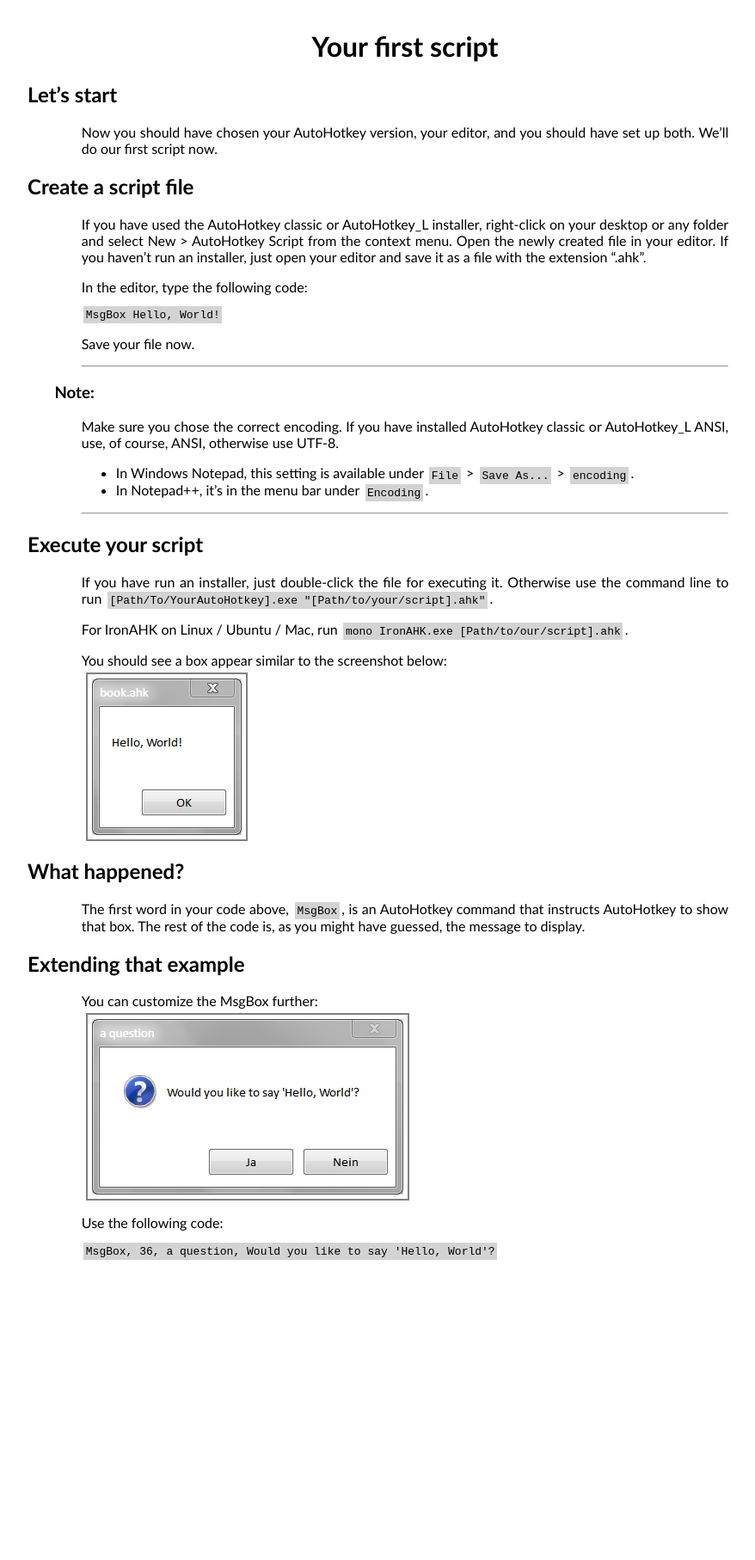
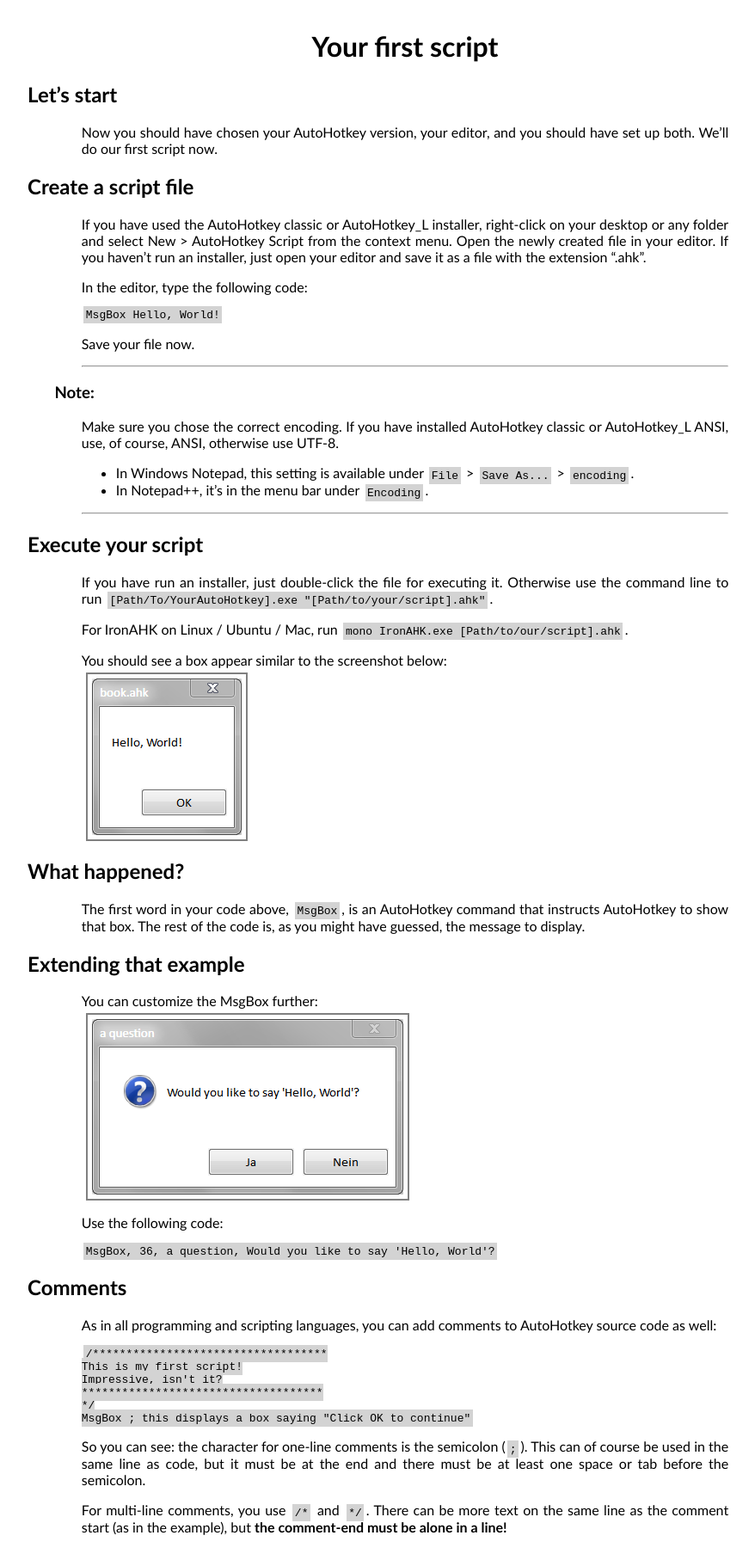
Before and after one commit to maul-esel/ahkbook, a Jekyll site: the page built from en/_posts/2011-11-03-Your-First-Script.markdown, in a window 1280 px wide. Shown: the whole page at 86% size, without its empty margins (169-1047 px from the left). Built offline with Jekyll 4.4.1, drawn with Linux system fonts in a browser that asks for light colours; before the commit the page ends 1491 px from its top, so only the background shows below that.

Commit message:
add section on comments

```diff
--- a/en/_posts/2011-11-03-Your-First-Script.markdown
+++ b/en/_posts/2011-11-03-Your-First-Script.markdown
@@ -27,7 +27,6 @@ Make sure you chose the correct encoding. If you have installed AutoHotkey class
 * In Notepad++, it's in the menu bar under `Encoding`.
 
 ---
-
 ## Execute your script
 If you have run an installer, just double-click the file for executing it. Otherwise use the command line to run `[Path/To/YourAutoHotkey].exe "[Path/to/your/script].ahk"`.
 
@@ -40,7 +39,6 @@ You should see a box appear similar to the screenshot below:
 The first word in your code above, `MsgBox`, is an AutoHotkey command that instructs AutoHotkey to show that box. The rest of the code is, as you might have guessed, the message to display.
 
 ## Extending that example
-
 You can customize the MsgBox further:
 ![2nd MsgBox screenshot]({{ site.url }}/Images/Hello-World-2.en.png)
 
@@ -49,3 +47,19 @@ Use the following code:
 {% highlight ahk %}
 MsgBox, 36, a question, Would you like to say 'Hello, World'?
 {% endhighlight %}
+
+## Comments
+As in all programming and scripting languages, you can add comments to AutoHotkey source code as well:
+
+{% highlight ahk %}
+/***********************************
+This is my first script!
+Impressive, isn't it?
+************************************
+*/
+MsgBox ; this displays a box saying "Click OK to continue"
+{% endhighlight %}
+
+So you can see: the character for one-line comments is the semicolon (`;`). This can of course be used in the same line as code, but it must be at the end and there must be at least one space or tab before the semicolon.
+
+For multi-line comments, you use `/*` and `*/`. There can be more text on the same line as the comment start (as in the example), but **the comment-end must be alone in a line!**
```
